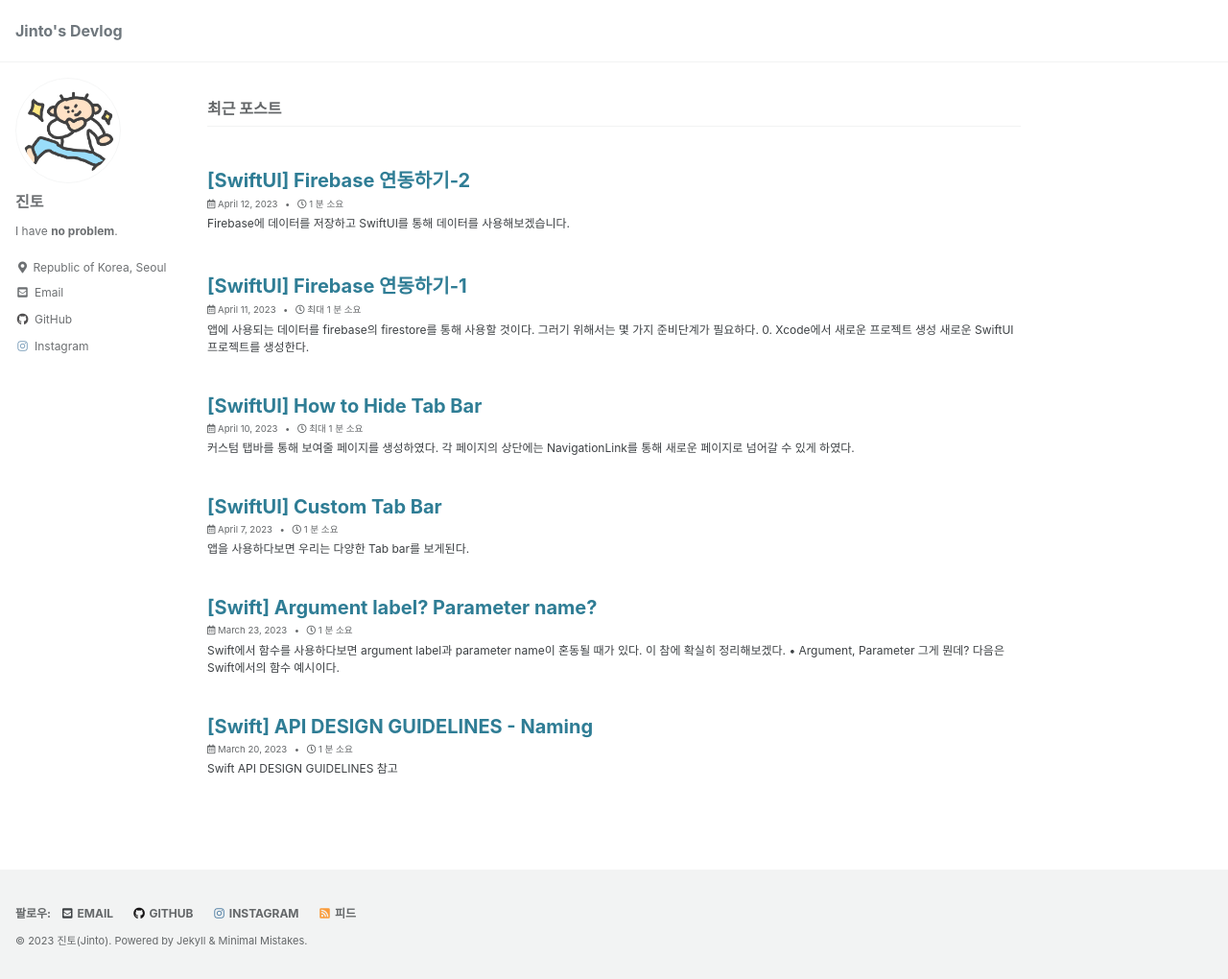
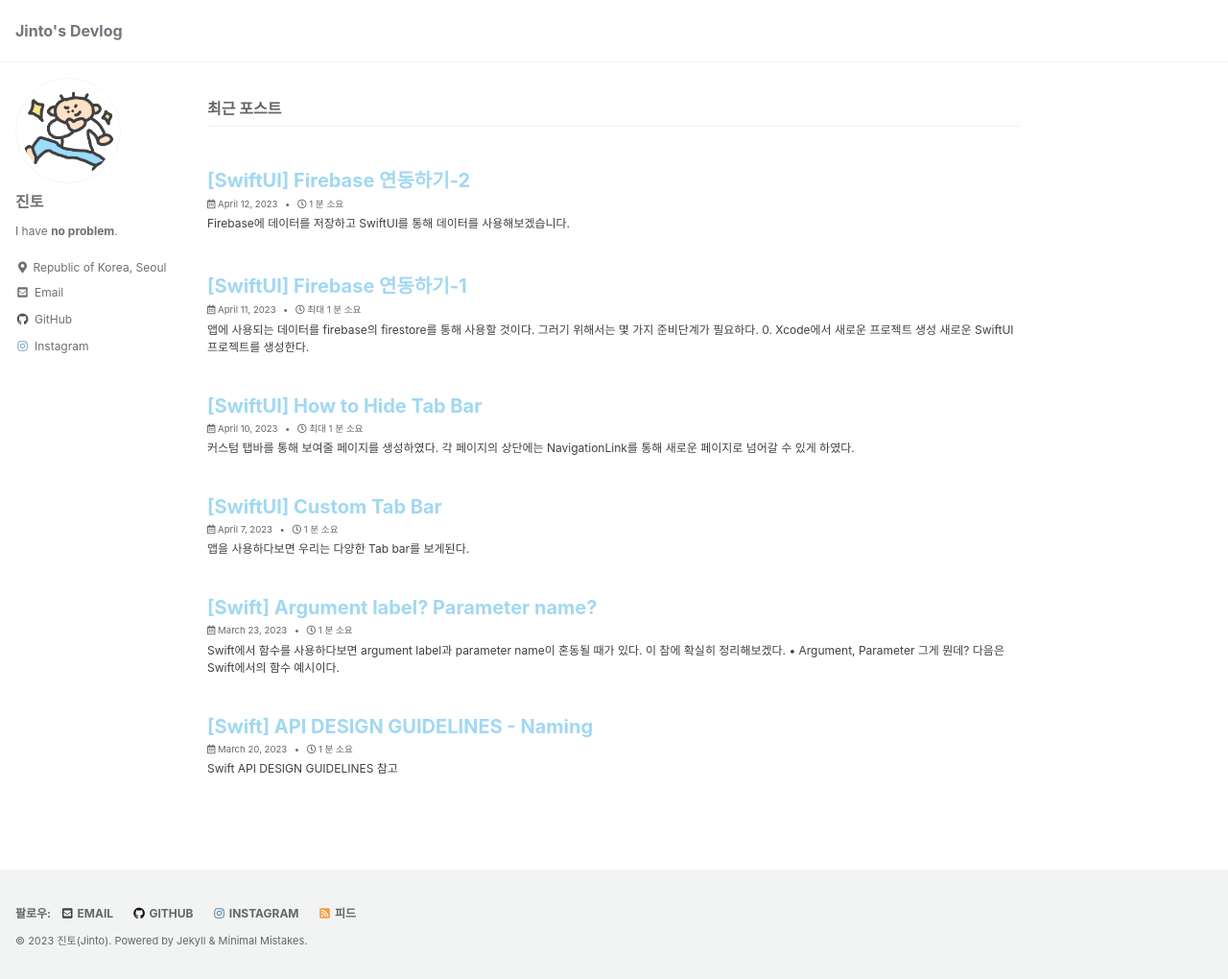
Before and after one commit to j1nt0/j1nt0.github.io, a Jekyll site: the page built from index.html, in a window 1280 px wide and 1020 px high. Shown: the whole window at 96% size. Built offline with Jekyll 4.4.1, drawn with Linux system fonts in a browser that asks for light colours; cached includes are drawn as plain includes; the list of posts is cut into pages by our own code.

Commit message:
change a link color

```diff
--- a/_sass/minimal-mistakes/_base.scss
+++ b/_sass/minimal-mistakes/_base.scss
@@ -127,6 +127,7 @@ blockquote {
 
 a {
   text-decoration: none;
+  color: #A1D8F2;
 
   &:focus {
     @extend %tab-focus;
```
Also changed, not shown: 1 other file.
